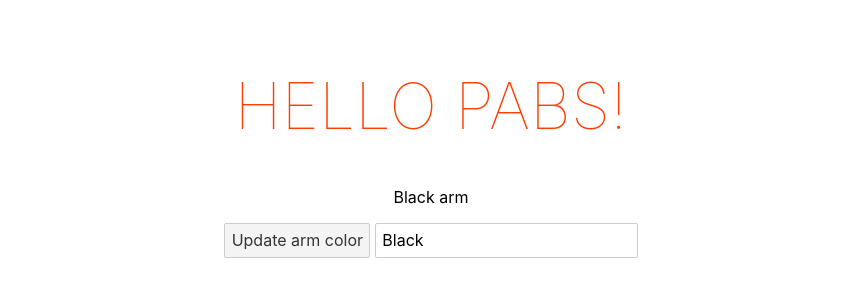
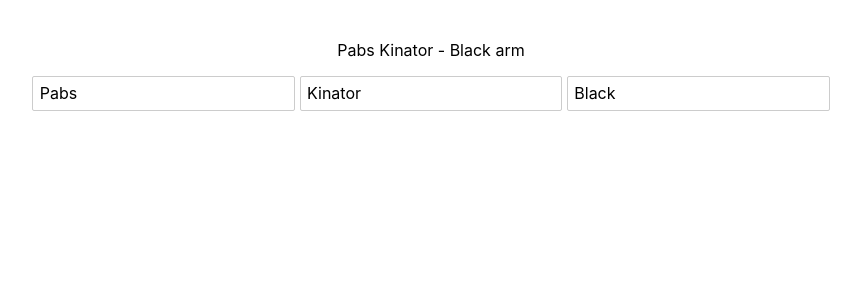
Before and after one commit to Pabskinator/sv-basic, a Svelte app: page / in a window 1280 px wide. Shown: the top 300 px of the page, without its empty margins (209-1070 px from the left). Built offline with nearby package versions, Linux system fonts and the light colour scheme.

Commit message:
Log reactive values

```diff
--- a/src/App.svelte
+++ b/src/App.svelte
@@ -1,6 +1,16 @@
 <script>
-	let name = 'Pabs';
+	let firstName = 'Pabs';
+	let lastName = 'Kinator';
 	let armColor = 'Black'
+
+	// reactive values
+	$: fullName = `${firstName} ${lastName}`;
+
+	// reactive statement
+	$: {
+		console.log(armColor);
+		console.log(fullName);
+	}
 
 	const handleClick = () => {
 		armColor = 'pink';
@@ -12,11 +22,10 @@
 </script>
 
 <main>
-	<h1>Hello {name}!</h1>
-	<p style="color: {armColor}">{armColor} arm</p>
+	<p style="color: {armColor}">{fullName} - {armColor} arm</p>
 
-	<button on:click={handleClick}>Update arm color</button>
-<!--	<input type="text" on:input={handleInput} value="{armColor}">-->
+	<input type="text" bind:value={firstName}>
+	<input type="text" bind:value={lastName}>
 	<input type="text" bind:value={armColor}>
 </main>
 
```
